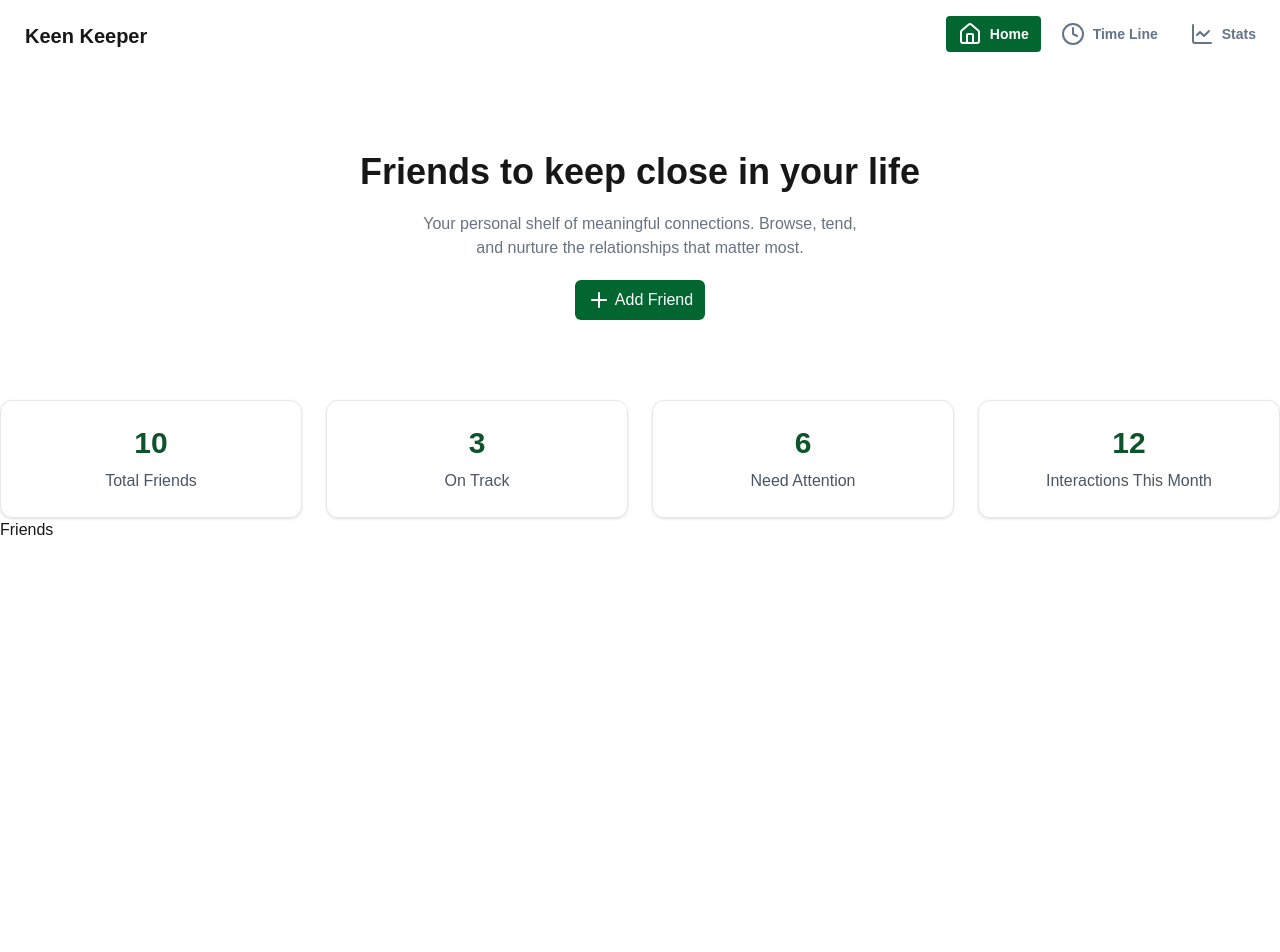
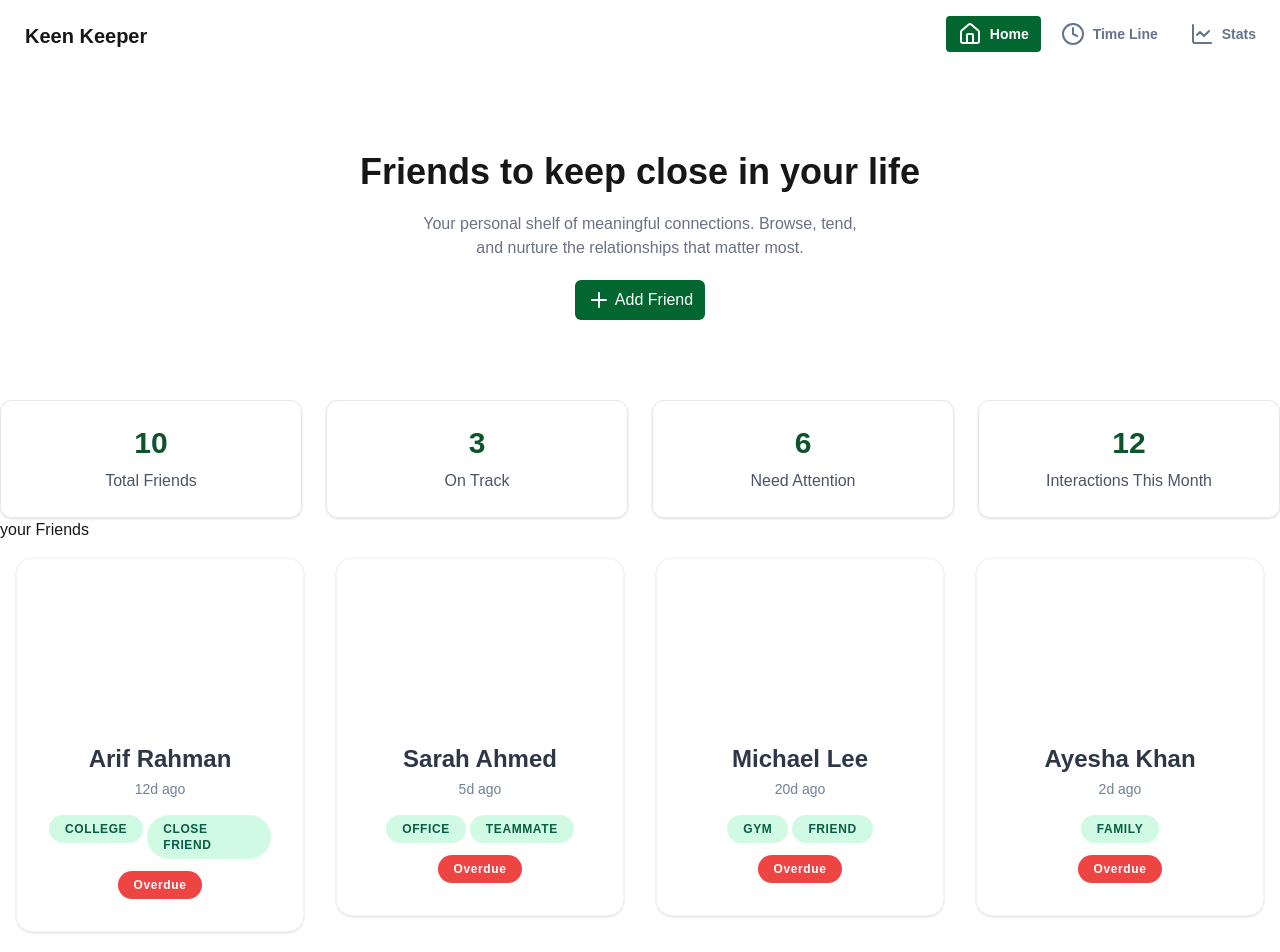
Before and after one commit to hridoy-ahmmad/Keen-keeper, a Next.js app: page / in a window 1280 px wide. Shown: the top 952 px of the page. Before the commit the page ends 800 px from the top, so only its background shows below. Built offline with nearby package versions, Linux system fonts and the light colour scheme.

Commit message:
create custom hook, display all data on home page

```diff
--- /dev/null
+++ b/src/Components/Friends/FriendCard.jsx
@@ -0,0 +1,59 @@
+import Image from 'next/image';
+import React from 'react';
+
+const FriendCard = ({ friend }) => {
+
+    const { id, name, picture, email, days_since_contact, status, tags, bio, goal, next_due_date } = friend
+
+    console.log();
+
+
+    return (
+        <div className=" p-4">
+            {/* Main Card Container */}
+            <div className="bg-white w-full rounded-2xl shadow-sm border border-gray-100   p-8 flex flex-col items-center">
+
+                {/* Profile Image Wrapper */}
+                <div className="relative w-32 h-32 mb-6">
+                    {/* <Image
+                        src="https://images.unsplash.com/photo-1539571696357-5a69c17a67c6?auto=format&fit=crop&q=80&w=200&h=200"
+                        alt="Emma Wilson"
+                        className="rounded-full object-cover w-full h-full border-4 border-white shadow-sm"
+                    /> */}
+                </div>
+
+                {/* Name */}
+                <h2 className="text-[#2D3748] text-2xl font-bold mb-1">
+                    {name}
+                </h2>
+
+                {/* Timestamp */}
+                <span className="text-[#718096] text-sm mb-4">
+                    {days_since_contact}d ago
+                </span>
+
+                {/* Badges Container */}
+                <div className="flex flex-col gap-3 items-center">
+                    {/* Family Tag */}
+                    <div className='flex gap-1 '>
+                        {
+                            tags.map((tag, ind) =>
+                                <div key={tag.ind}><p className="bg-[#D1FAE5] text-[#065F46] px-4 py-1.5 rounded-full text-xs font-bold tracking-wider uppercase">
+                                    {tag}
+                                </p> </div>)
+                        }
+                    </div>
+
+
+                    {/* Overdue Tag */}
+                    <span className="bg-[#EF4444] text-white px-4 py-1.5 rounded-full text-xs font-bold tracking-wider">
+                        Overdue
+                    </span>
+                </div>
+
+            </div>
+        </div>
+    );
+};
+
+export default FriendCard;
--- a/src/Components/Friends/Friends.jsx
+++ b/src/Components/Friends/Friends.jsx
@@ -1,14 +1,21 @@
 "use client"
 import useFriends from '@/Hooks/useFriends';
-import React, { use } from 'react';
+import FriendCard from './FriendCard';
 
 const Friends = () => {
-    const friends = useFriends()
-    console.log(friends.friends);
+    const friendsData = useFriends()
+    const frnds = friendsData.friends
+    console.log(frnds);
+
 
     return (
         <div>
-            Friends
+            <h1>your Friends</h1>
+            <div className='grid md:grid-cols-3 lg:grid-cols-4'>
+                {
+                    frnds.map(friend => <FriendCard key={friend.id} friend={friend} />)
+                }
+            </div>
         </div>
     );
 };
--- a/src/Hooks/useFriends.jsx
+++ b/src/Hooks/useFriends.jsx
@@ -2,7 +2,7 @@
 import React, { useEffect, useState } from 'react';
 
 const useFriends = () => {
-    const [friends, setFriends] = useState()
+    const [friends, setFriends] = useState([])
     useEffect(() => {
         fetch('friends.json')
             .then(res => res.json())
```
